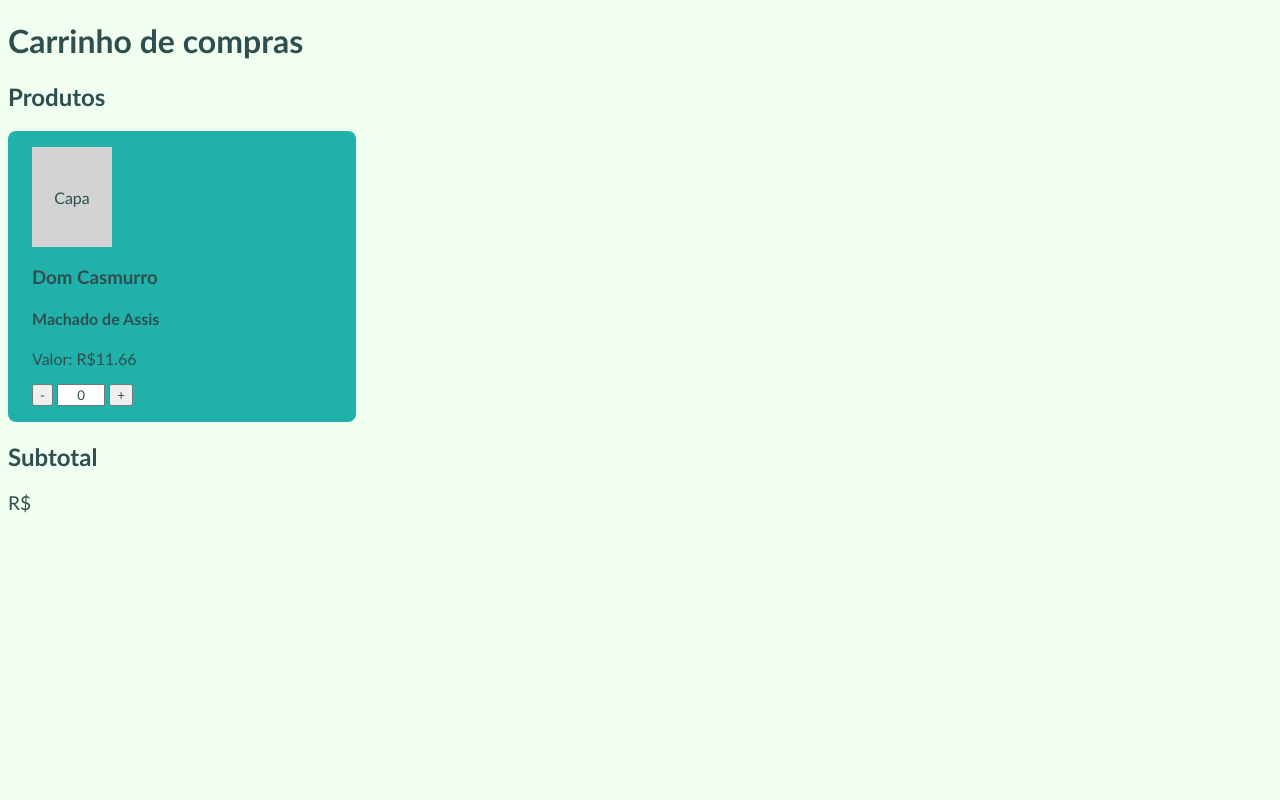
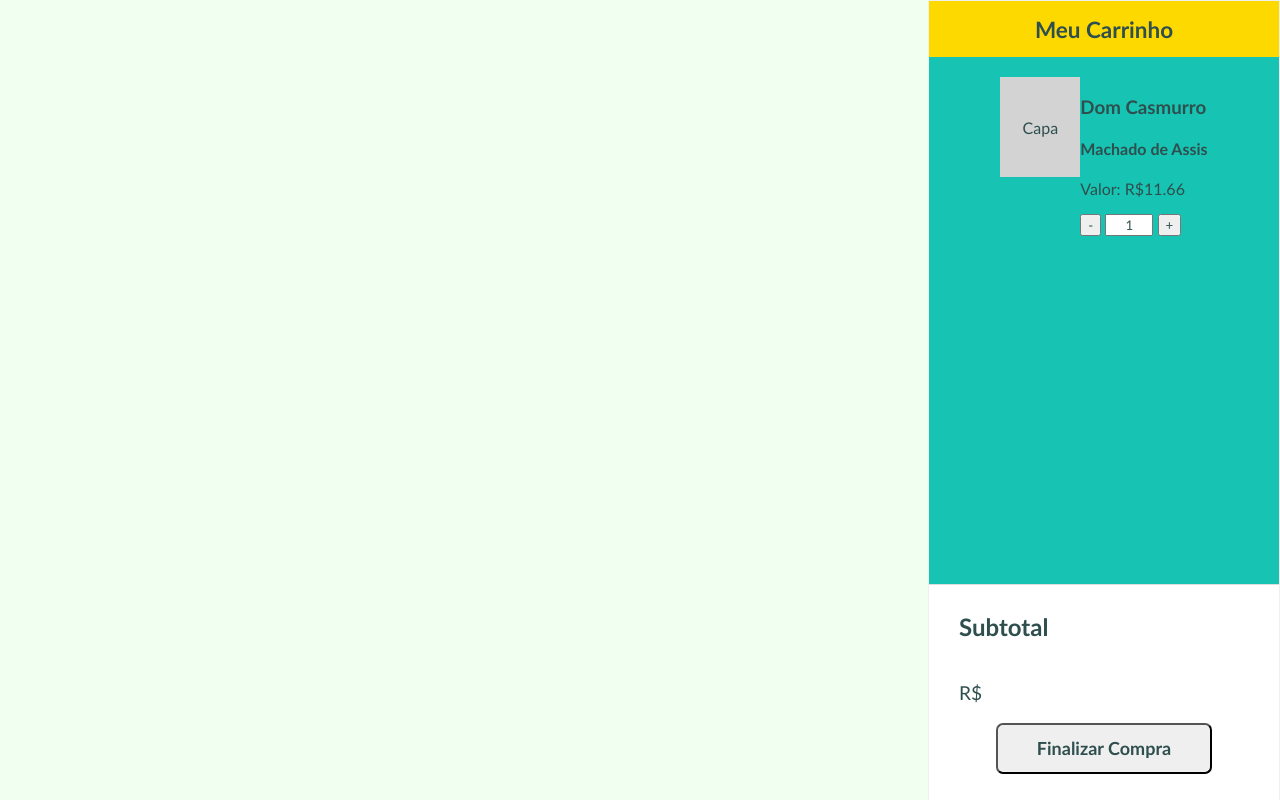
Before and after one commit to rehffv/atividades_java, a plain HTML site: page aula_java_23-12/index.html in a window 1280 px wide. Drawn offline with Linux system fonts and the light colour scheme.

Commit message:
continuando atividade

```diff
--- a/aula_java_23-12/index.html
+++ b/aula_java_23-12/index.html
@@ -9,26 +9,46 @@
   <title>Carrinho de compras</title>
 </head>
 <body>
-  <h1>Carrinho de compras</h1>
-  <h2>Produtos</h2>
+
+  <div class="meu-carrinho">
     <section id="carrinho">
+
+      <div class="header-carrinho">
+        <h1>Meu Carrinho</h1>
+      </div>
+
+      <div class="pedidos">
+
         <div class="item-carrinho" id="produto-01">
           <div class="capa"></div>
+          <div>
             <h3>Dom Casmurro</h3>
             <h4>Machado de Assis</h4>
             <p>Valor: R$11.66</p>
+
             <button onclick="carrinhoVazio()" id="btn-subtrair-produto-01">-</button>
-      <input id="quantidade-produto-01" type="number" value="0" min="0">
+            <input id="quantidade-produto-01" type="number" value="1" min="0">
             <button id="btn-adicionar-produto-01">+</button>
           </div>
-    <div class="carrinho-vazio">
-        <p>Carrinho Vazio :(</p>
         </div>
-  </section>
+
+      </div>
+
+      <div class="sub-total">
         <h2>Subtotal</h2>
         <section id="subtotal">
+          <div class="itens-valor">
             <p><span id="quantidade-subtotal"></span></p>
             <p>R$ <span id="valor-subtotal"></span></p>
+          </div>
+
+
         </section>
+        <button class="botao-finalizar">Finalizar Compra</button>
+      </div>
+
+    </section>
+  </div>
+
 </body>
 </html>
--- a/aula_java_23-12/script.js
+++ b/aula_java_23-12/script.js
@@ -3,7 +3,6 @@ const valorSubtotal = document.getElementById("valor-subtotal");
 const addProduto = document.getElementById("btn-adicionar-produto-01")
 const subProduto = document.getElementById("btn-subtrair-produto-01")
 const quantidadeProduto = document.getElementById("quantidade-produto-01")
-const carrinho_vazio = document.getElementsByClassName("carrinho-vazio")
 
 
 //quantidadeSubtotal.innerText = subtotalInfo.quantidade + " itens";
@@ -47,15 +46,4 @@ function subtrairProduto() {
         quantidadeProduto.value = Number(quantidadeProduto.value) - 1
     }
     updateSubtotalText()
-    carrinhoVazio()
 }
-
-
-
-
-
-function carrinhoVazio() {
-    if (quantidadeProduto.value = 0) {
-    carrinho_vazio[0].classList.toggle('flex')
-    }
-}
--- a/aula_java_23-12/style.css
+++ b/aula_java_23-12/style.css
@@ -8,16 +8,41 @@
     background-color: honeydew;
   }
 
-  #carrinho {
+  .meu-carrinho {
     display: flex;
+    flex-direction: column;
+    background-color: #17c3b2;
+    position: fixed;
+    width: 350px;
+    border: 1px solid #f0f0f0;
+    z-index: 99999;
+    top: 0;
+    right: 0;
+    height: 100%;
+  }
+
+  .header-carrinho {
+    background-color: #fdd900;
+    position: relative;
+    display: flex;
+    align-items: center;
+    justify-content: center;
+    height: 3.5rem;
+    width: 100%;
+    margin: 0;
+    font-size: 15px;
+  }
+
+  .pedidos {
+    display: flex;
+    flex-direction: column;
+    align-items: center;
+    padding: 20px;
+    gap: 20px;
   }
 
   .item-carrinho {
-    background-color: lightseagreen;
-    margin-right: 2rem;
-    padding: 1rem 1.5rem;
-    width: 300px;
-    border-radius: 8px;
+    display: flex;
   }
 
   .capa {
@@ -50,17 +75,42 @@
     font-size: 1.2rem;
   }
 
-  .carrinho-vazio {
-    align-self: center;
+  .sub-total {
     display: flex;
+    flex-direction: column;
+    border-top: 1px solid #dedede;
+    background-color: #FFF;
+    position: absolute;
+    bottom: 0;
     align-items: center;
     justify-content: center;
-    text-align: center;
-    color:#CCCCEE;
-    font-weight: bold;
-    background-color: blueviolet;
-    width: 200px;
-    height: 40px;
-    border-radius: 6px;
-    display:none;
+    height: 27%;
+    width: 100%;
+    margin: 0;
   }
+
+  .sub-total h2, .sub-total section {
+      display: flex;
+      margin: 20px 0 0 30px;
+      align-self: flex-start;
+      flex-direction: row;
+  }
+
+/* parei aqui, tentando descobrir por que o RS fica no meio - melhorar o botão -*/
+/* falta fazer a sessão de pedidos e o fundo da pág*/
+/* possivel solução: alinhar o itens-valor com o botão */
+  .itens-valor {
+  display: flex;
+
+
+  }
+
+
+  .botao-finalizar {
+    margin: 0 0 20px 0;
+    border-radius: 7px;
+    width:  200px;
+    height: 45px;
+    font-size: 18px;
+    font-weight: bolder;
+  }
```
Lines whose indentation alone changed are shown as unchanged.
